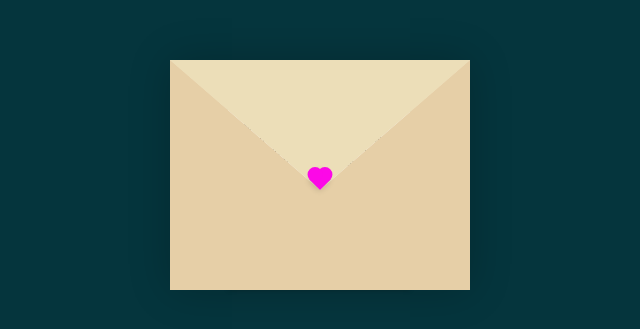
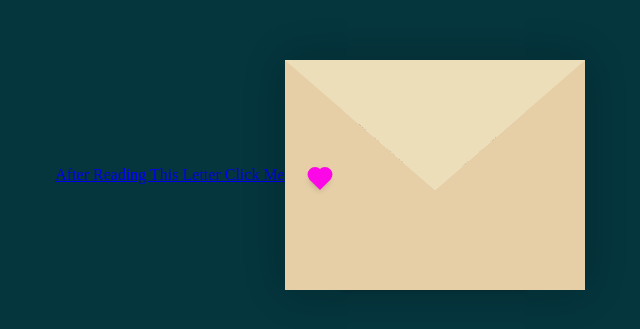
Before and after one commit to navdeep2216/kiah-birthday, a plain HTML site: page 2.html in a window 1280 px wide. Shown: the part 225-554 px from the top of the page, without its empty margins (320-960 px from the left). Drawn offline with Linux system fonts and the light colour scheme.

Commit message:
Update 2.html

```diff
--- a/2.html
+++ b/2.html
@@ -1,6 +1,7 @@
 <!DOCTYPE html>
 <html lang="en">
 <head>
+    <a href="3.html">After Reading This Letter Click Me</a>
     <meta charset="UTF-8">
     <meta http-equiv="X-UA-Compatible" content="IE=edge">
     <meta name="viewport" content="width=device-width, initial-scale=1.0">
@@ -18,8 +19,7 @@
                             We are lucky that our GC got Sweet Member Like You,
                             we all love you very much as you are the member of our family,
                                  So here are some wishes from our Gc to you.
-                            To See That...
-                            <a href="3.html">Click Me</a>
+                            To See That...see above
                         </p>
                     </div>
                 </div>
```
